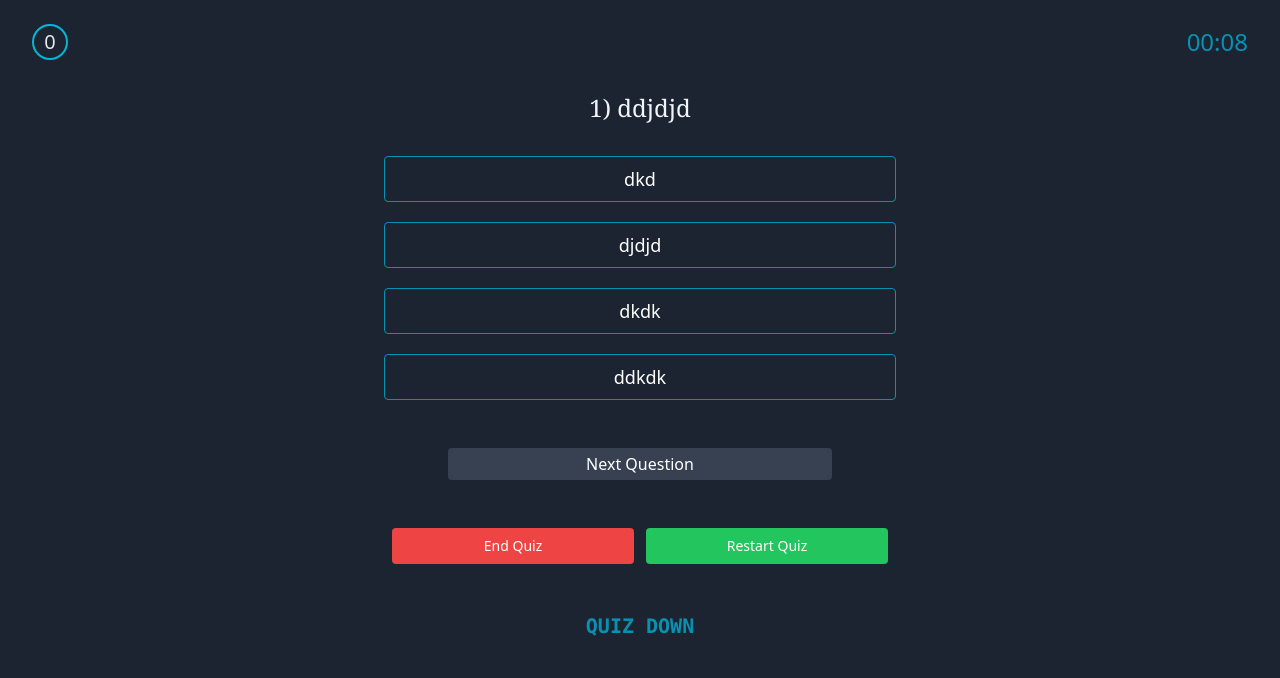
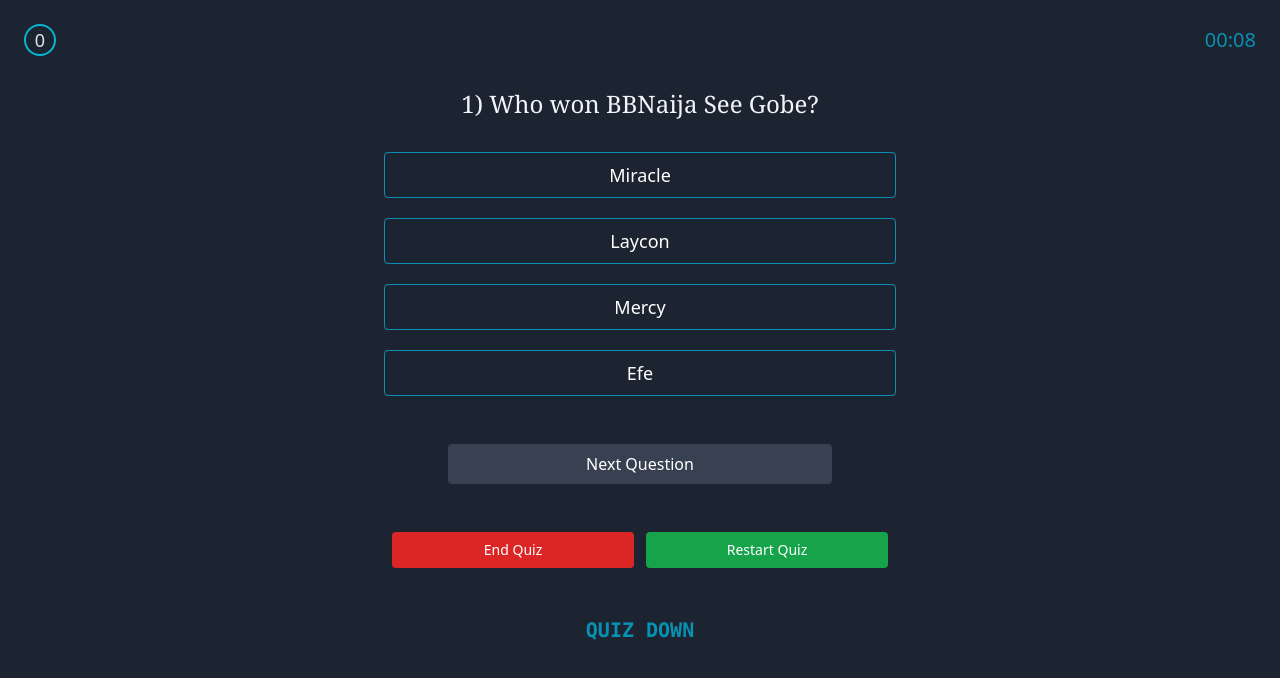
Before and after one commit to Kelechi095/KelQuiz, a React (Vite) app: page / in a window 1280 px wide. Both pictures are taken after a click on the button "Bbnaija". Shown: the top 678 px of the page. Built offline with nearby package versions, Linux system fonts and the light colour scheme.

Commit message:
modified styling

```diff
--- a/src/components/EndScreen.tsx
+++ b/src/components/EndScreen.tsx
@@ -1,13 +1,19 @@
 import { useDispatch, useSelector } from "react-redux";
 import { endQuiz, startQuiz } from "../redux/quizSlice";
 import { RootState } from "../types/types";
+import { shuffle } from "../useGetQuestions";
+import useGetQuestions from "../useGetQuestions";
 
 export default function EndScreen() {
   const { userScore } = useSelector((state: RootState) => state.quiz);
   const dispatch = useDispatch();
 
+  const {questions} = useGetQuestions()
+
+
   const handleRestartGame = () => {
     dispatch(startQuiz());
+    shuffle(questions)
   };
   const handleEndGame = () => {
     dispatch(endQuiz());
--- a/src/components/GameScreen.tsx
+++ b/src/components/GameScreen.tsx
@@ -82,14 +82,14 @@
 
   return (
     <div className="p-4 py-6 h-screen bg-darkBlue">
-      <div className="flex justify-between items-center px-4 mb-8">
-        <div className="flex rounded-full h-9 w-9 justify-center items-center border-2 border-cyan-500 text-slate-200">
-          <h1 className="text-center font-base text-xl">
+      <div className="flex justify-between items-center px-2 mb-8">
+        <div className="flex rounded-full h-8 w-8 justify-center items-center border-2 border-cyan-500 text-slate-200">
+          <h1 className="text-center font-base text-lg">
             {userScore}
           </h1>
         </div>
         {!isPicked && (
-          <h1 className="text-center font-base text-2xl text-cyan-600">
+          <h1 className="text-center font-base text-xl text-cyan-600">
             00:{setTimer(timer)}
           </h1>
         )}
@@ -121,8 +121,8 @@
         <button
           className={
             !isPicked
-              ? "py-1 p-8 text-white w-full max-w-sm  bg-gray-700 mt-4 rounded"
-              : "py-1 px-8 bg-cyan-700 w-full max-w-sm mt-4 text-white rounded"
+              ? "py-2 p-8 text-white w-full max-w-sm  bg-gray-700 mt-4 rounded"
+              : "py-2 px-8 bg-cyan-700 w-full max-w-sm mt-4 text-white rounded"
           }
           onClick={handleNextQuestion}
           disabled={!isPicked}
@@ -134,13 +134,13 @@
       </div>
       <div className="p-2 grid grid-cols-2 gap-3 max-w-sm mx-auto lg:max-w-lg m-10">
         <button
-          className="p-1 py-2 text-sm bg-red-500 text-white rounded"
+          className="p-1 py-2 text-sm bg-red-600 text-white rounded"
           onClick={handleEndGame}
         >
           End Quiz
         </button>
         <button
-          className=" p-1 text-sm px-4 bg-green-500 text-white rounded"
+          className=" p-1 text-sm px-4 bg-green-600 text-white rounded"
           onClick={handleRestartGame}
         >
           Restart Quiz
--- a/src/data.ts
+++ b/src/data.ts
@@ -56,7 +56,7 @@
     {
       id: 10,
       question: "What is the capital of Russia?",
-      options: ["Petersburg", "Moscow", "Sochi", "Altay"],
+      options: ["St Petersburg", "Moscow", "Sochi", "Altay"],
       answer: 1,
     },
     {
@@ -73,7 +73,7 @@
     },
     {
       id: 13,
-      question: "Ghana?",
+      question: "What is the capital of Ghana?",
       options: ["Gold coast", "Accra", "Johannesburg", "Cairo"],
       answer: 1,
     },
@@ -156,62 +156,62 @@
   export const bbnaijas = [
     {
       id: 1,
-      question: "ddjdjd",
-      options: ["dkd", "djdjd", "dkdk", "ddkdk"],
+      question: "Who won BBNaija Pepperdem?",
+      options: ["Phyna", "WhiteMoney", "Mercy", "Miracle"],
       answer: 2,
     },
     {
       id: 2,
-      question: "ddjdjd",
-      options: ["dkd", "djdjd", "dkdk", "ddkdk"],
-      answer: 2,
+      question: "Who was the first runner up on BBNaija lockdown?",
+      options: ["Dorathy", "Nengi", "Ozo", "Laycon"],
+      answer: 0,
     },
     {
       id: 3,
-      question: "ddjdjd",
-      options: ["dkd", "djdjd", "dkdk", "ddkdk"],
-      answer: 2,
+      question: "Who came second in BBNaija Shine Your Eye",
+      options: ["Whitemoney", "Liquorose", "Emma", "Pere"],
+      answer: 1,
     },
     {
       id: 4,
-      question: "ddjdjd",
-      options: ["dkd", "djdjd", "dkdk", "ddkdk"],
-      answer: 2,
+      question: "Who won BBNaija See Gobe?",
+      options: ["Miracle", "Laycon", "Mercy", "Efe"],
+      answer: 3,
     },
     {
       id: 5,
-      question: "ddjdjd",
-      options: ["dkd", "djdjd", "dkdk", "ddkdk"],
-      answer: 2,
+      question: "Which of these housemates was never disqualified?",
+      options: ["Isilomo", "Khloe", "Tacha", "Erica"],
+      answer: 0,
     },
     {
       id: 6,
-      question: "ddjdjd",
-      options: ["dkd", "djdjd", "dkdk", "ddkdk"],
+      question: "Who was the last to be evicted in BBNaija allstars?",
+      options: ["Mercy", "Ilebaye", "CeeC", "Adekunle"],
       answer: 2,
     },
     {
       id: 7,
-      question: "ddjdjd",
-      options: ["dkd", "djdjd", "dkdk", "ddkdk"],
+      question: "Who was the top male housemate in BBNaija pepperdem",
+      options: ["Seyi", "Frodd", "Mike", "Ike"],
       answer: 2,
     },
     {
       id: 8,
-      question: "ddjdjd",
-      options: ["dkd", "djdjd", "dkdk", "ddkdk"],
-      answer: 2,
+      question: "Who won BBNaija Level up?",
+      options: ["Ilebaye", "Whitemoney", "Laycon", "Phyna"],
+      answer: 3,
     },
     {
       id: 9,
-      question: "ddjdjd",
-      options: ["dkd", "djdjd", "dkdk", "ddkdk"],
-      answer: 2,
+      question: "Who was the last male housemate on BBNaija level up",
+      options: ["Pere", "Bryan", "Adekunle", "Hermes"],
+      answer: 1,
     },
     {
       id: 10,
-      question: "ddjdjd",
-      options: ["dkd", "djdjd", "dkdk", "ddkdk"],
-      answer: 2,
+      question: "Who won BBNaija Shine your eye",
+      options: ["Whitemoney", "Laycon", "Ilebaye", "Mercy"],
+      answer: 0,
     },
   ];
```
